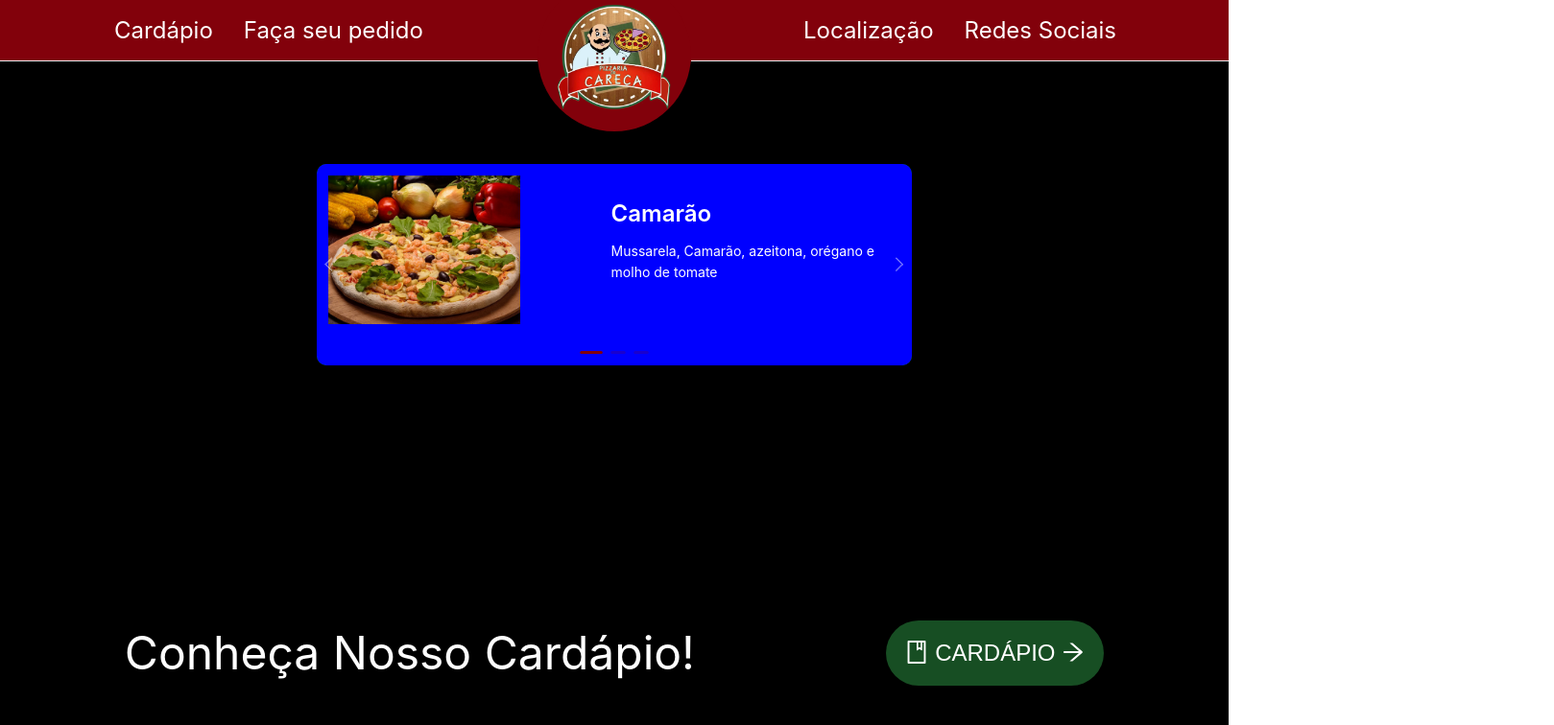
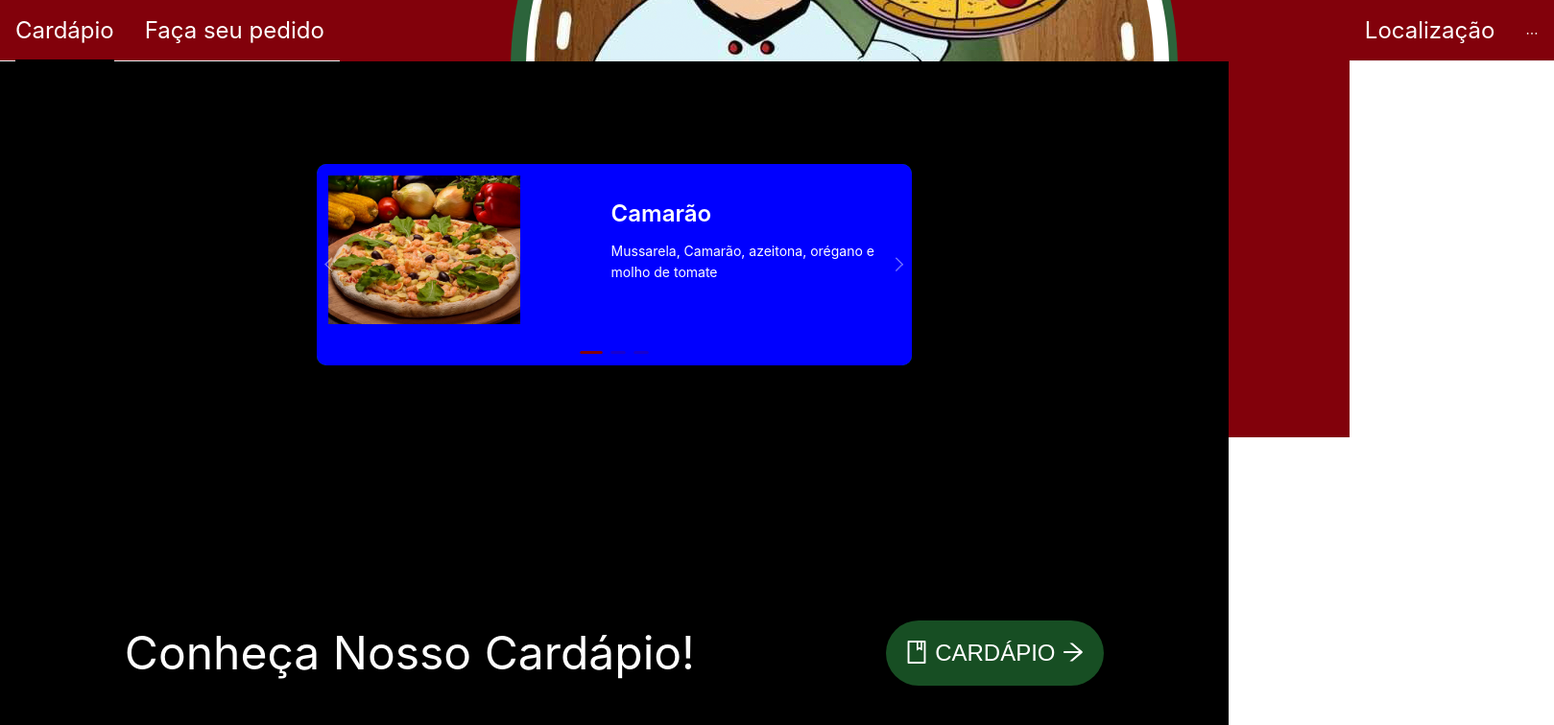
Before and after one commit to Lucas0Santana/careca-landing, a React (Create React App) app: page / in a window 1280 px wide. Shown: the top 756 px of the page at 96% size, 1619 px wide, since content can reach past the window. Built offline with nearby package versions, Linux system fonts and the light colour scheme.

Commit message:
:lipstick: Mudando para que a imagem não fique pixelada

```diff
--- a/src/Shared/Components/MenuBar/index.jsx
+++ b/src/Shared/Components/MenuBar/index.jsx
@@ -2,7 +2,6 @@
   import { Header } from "antd/es/layout/layout";
 import useApp from "./useApp";
 import { Avatar, Menu } from 'antd';
-
 
 export const MenuBar = () => {
     const {
@@ -18,7 +17,7 @@ export const MenuBar = () => {
         <Header style={headerStyle}>
           <div style={menuContainerStyle}>
             <Menu mode="horizontal" items={itemsLeft} style={menuStyle} />
-            <Avatar size={160} src={logo} alt="Logo" style={logoStyle} />
+            <img src={logo} alt="Logo" style={logoStyle} />
             <Menu mode="horizontal" items={itemsRight} style={menuStyle} />
           </div>
         </Header>
```
